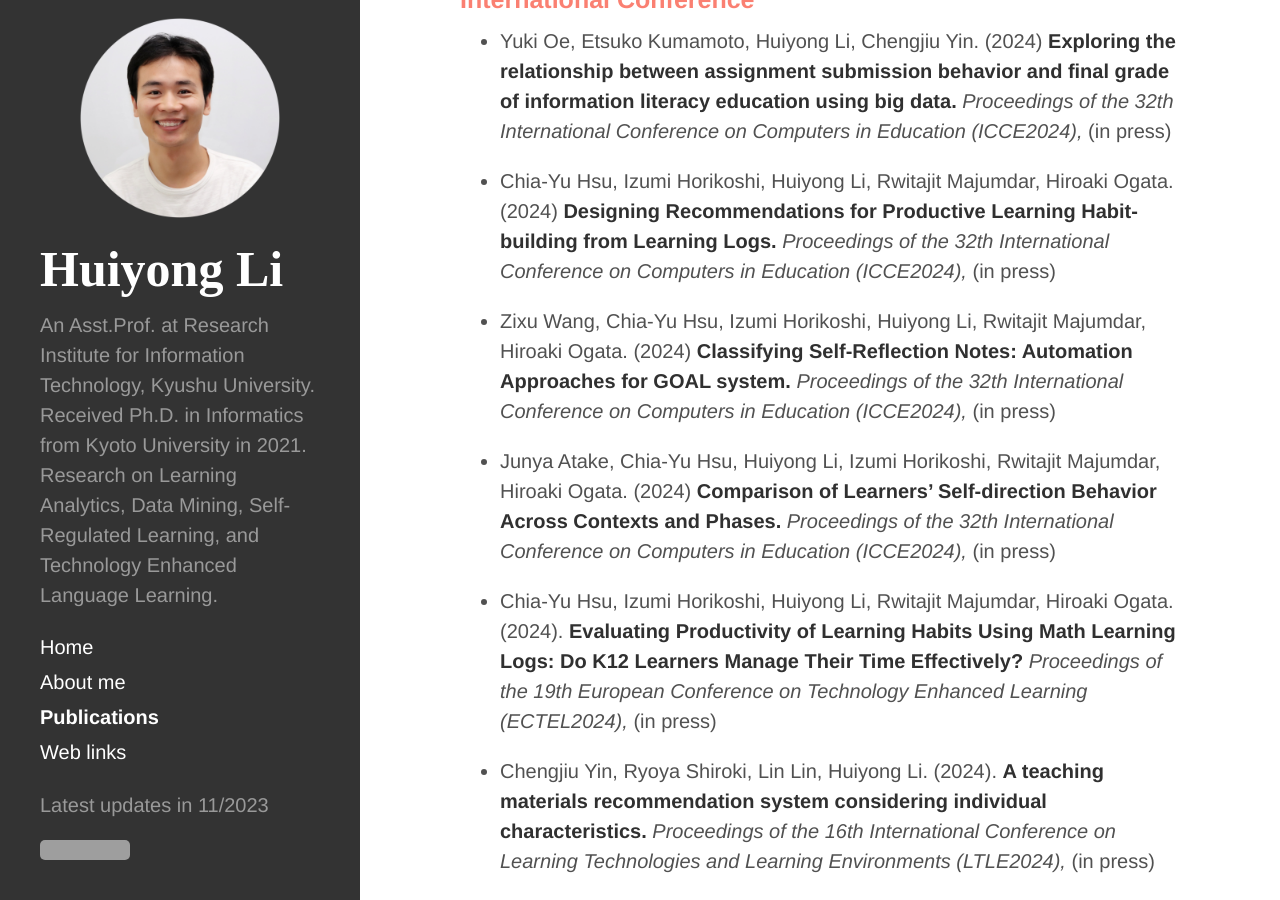
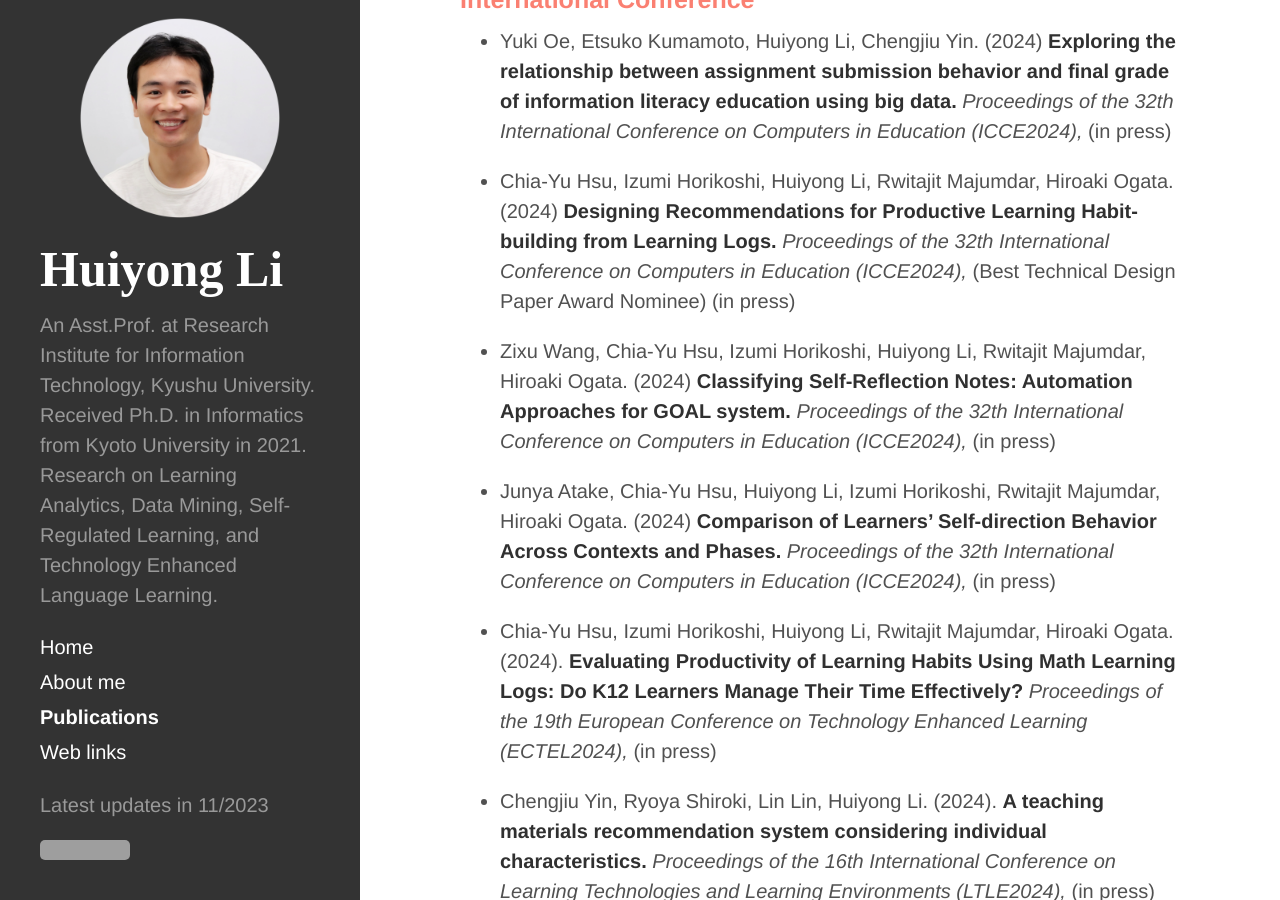
Before and after one commit to li-huiyong/li-huiyong.github.io, a Jekyll site: the page built from publications.md, in a window 1280 px wide and 900 px high, scrolled down 2649 px. Built offline with Jekyll 4.4.1, drawn with Linux system fonts in a browser that asks for light colours; nearby versions of some CDN libraries; some web fonts are replaced; grey boxes are pictures that could not be loaded.

Commit message:
Add award for ICCE2024 paper

```diff
--- a/publications.md
+++ b/publications.md
@@ -39,7 +39,7 @@ ___
 
 * Yuki Oe, Etsuko Kumamoto, Huiyong Li, Chengjiu Yin. (2024) **Exploring the relationship between assignment submission behavior and final grade of information literacy education using big data.** _Proceedings of the 32th International Conference on Computers in Education (ICCE2024),_ (in press)
 
-* Chia-Yu Hsu, Izumi Horikoshi, Huiyong Li, Rwitajit Majumdar, Hiroaki Ogata. (2024) **Designing Recommendations for Productive Learning Habit-building from Learning Logs.** _Proceedings of the 32th International Conference on Computers in Education (ICCE2024),_ (in press)
+* Chia-Yu Hsu, Izumi Horikoshi, Huiyong Li, Rwitajit Majumdar, Hiroaki Ogata. (2024) **Designing Recommendations for Productive Learning Habit-building from Learning Logs.** _Proceedings of the 32th International Conference on Computers in Education (ICCE2024),_ (Best Technical Design Paper Award Nominee) (in press)
 
 * Zixu Wang, Chia-Yu Hsu, Izumi Horikoshi, Huiyong Li, Rwitajit Majumdar, Hiroaki Ogata. (2024) **Classifying Self-Reflection Notes: Automation Approaches for GOAL system.** _Proceedings of the 32th International Conference on Computers in Education (ICCE2024),_ (in press)
 
```
